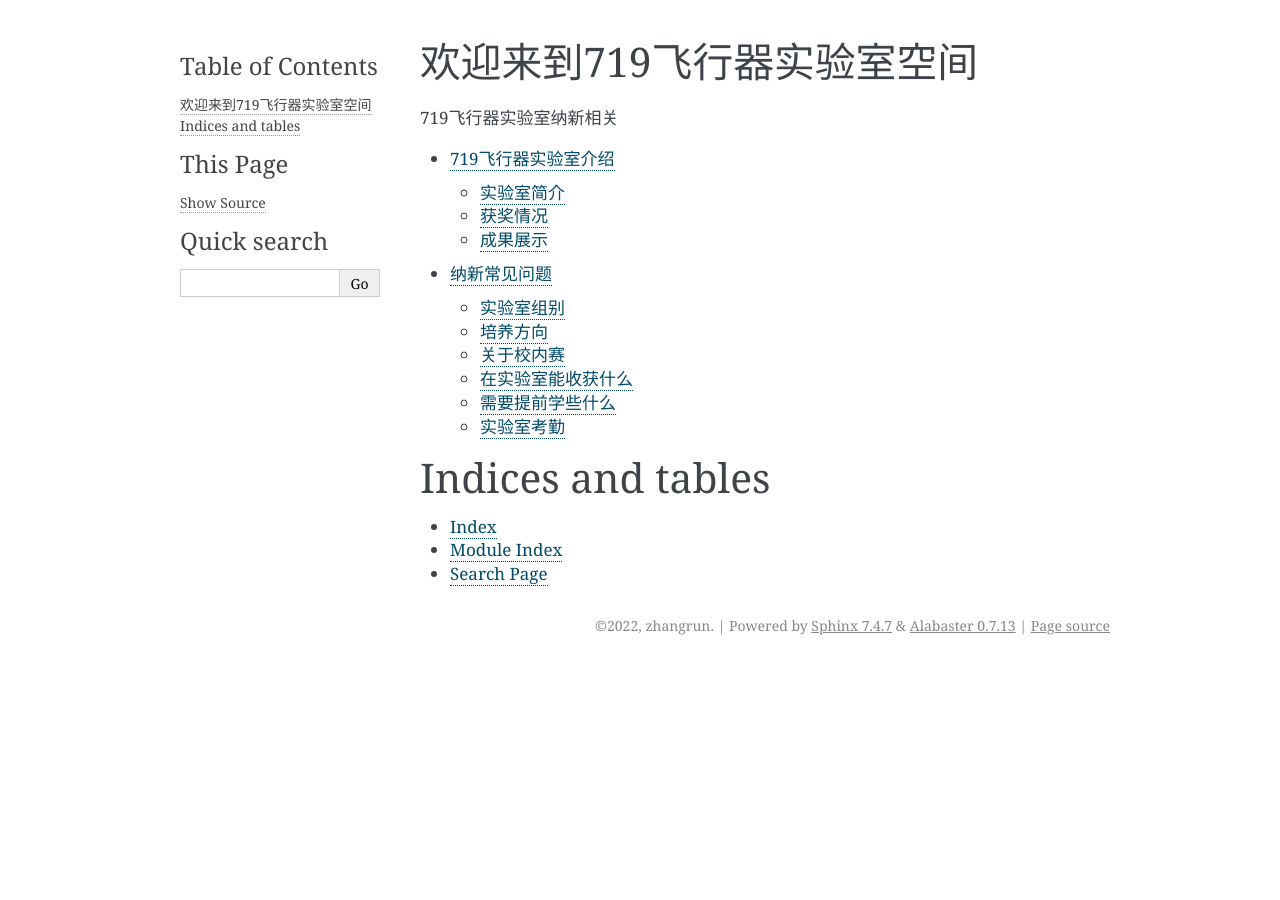
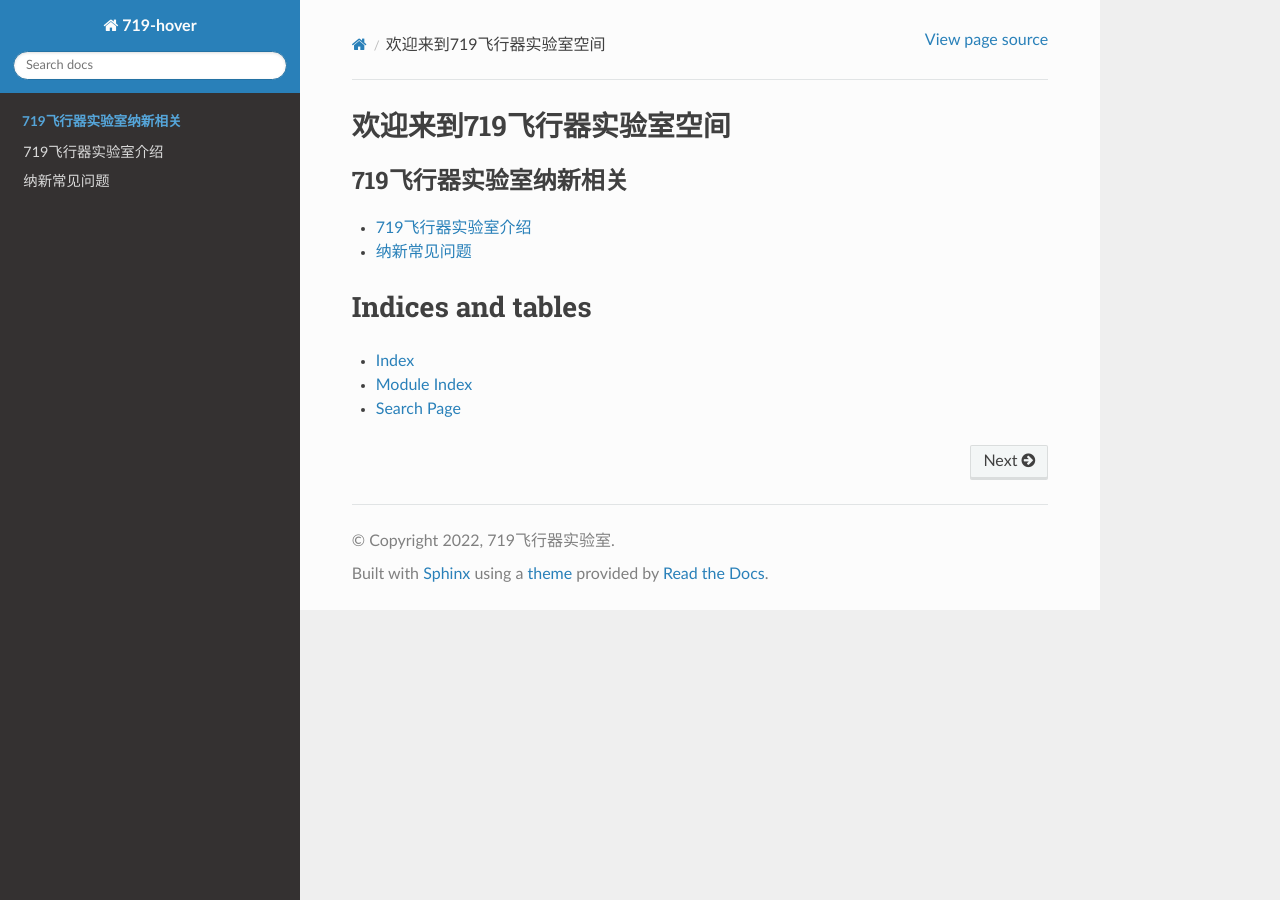
Before and after one commit to HOVER-719/719docs, a Sphinx documentation site: the page built from source/index.rst, in a window 1280 px wide. Built offline with Sphinx 7.4.7 and the Read the Docs theme 2.0.0, drawn with Linux system fonts in a browser that asks for light colours.

Commit message:
NEW: 修复一些问题
Signed-off-by: zhangrun <1139135655@qq.com>

```diff
--- a/source/conf.py
+++ b/source/conf.py
@@ -7,14 +7,14 @@
 # https://www.sphinx-doc.org/en/master/usage/configuration.html#project-information
 
 project = '719-hover'
-copyright = '2022, zhangrun'
-author = 'zhangrun'
+copyright = '2022, 719飞行器实验室'
+author = '719-hover'
 release = '1.0'
 
 # -- General configuration ---------------------------------------------------
 # https://www.sphinx-doc.org/en/master/usage/configuration.html#general-configuration
 
-extensions = []
+extensions = ['recommonmark','sphinx_markdown_tables']
 
 templates_path = ['_templates']
 exclude_patterns = []
@@ -24,5 +24,5 @@ language = 'cn'
 # -- Options for HTML output -------------------------------------------------
 # https://www.sphinx-doc.org/en/master/usage/configuration.html#options-for-html-output
 
-html_theme = 'alabaster'
+html_theme = 'sphinx_rtd_theme'
 html_static_path = ['_static']
--- a/source/index.rst
+++ b/source/index.rst
@@ -7,7 +7,7 @@
 =====================================
 
 .. toctree::
-   :maxdepth: 2
+   :maxdepth: 1
    :caption: 719飞行器实验室纳新相关
 
    source/719hover
```
